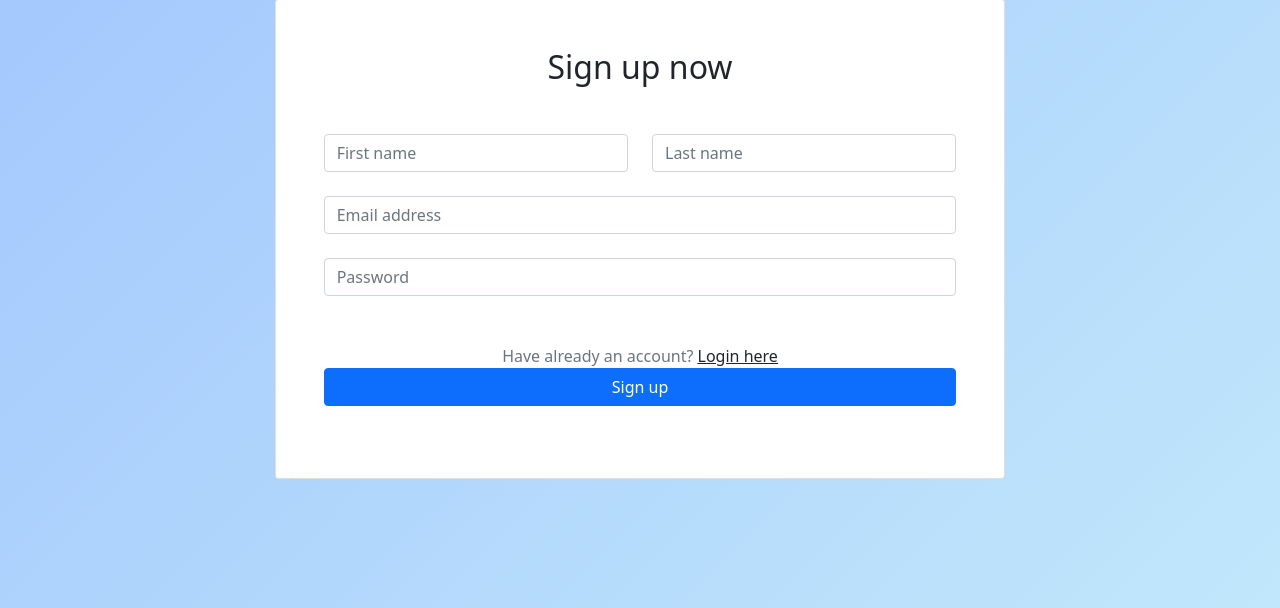
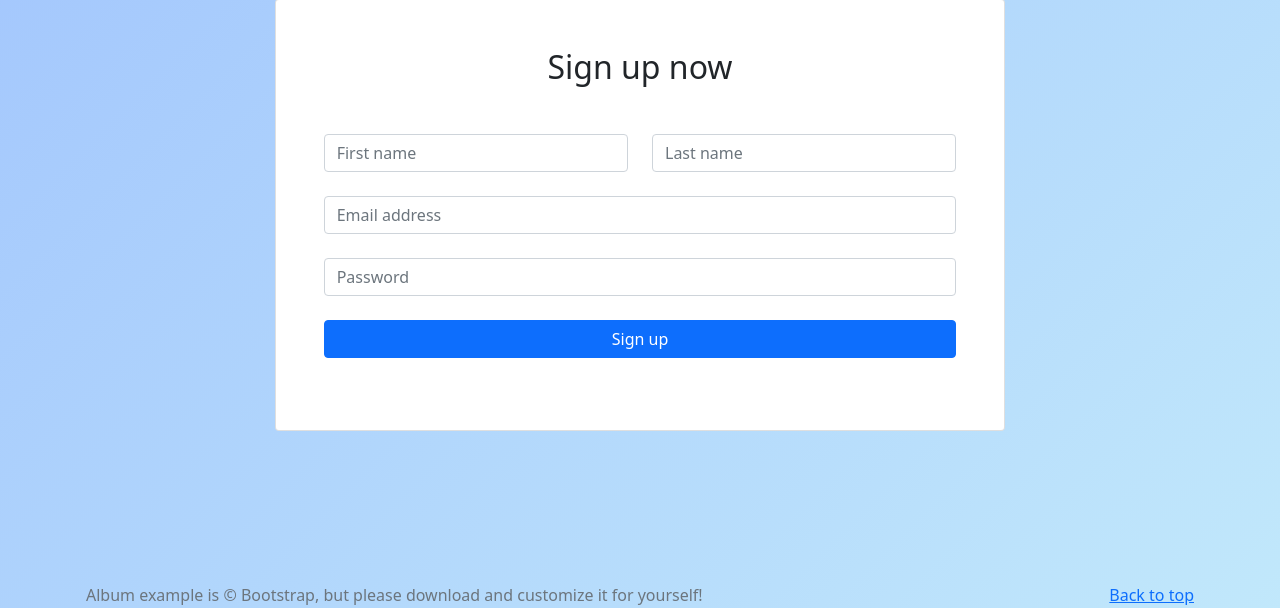
Before and after one commit to czmyu03160/The_team_Project, a Flask app: page /register in a window 1280 px wide. Shown: the part 255-863 px from the top of the page. Run offline with Flask 3, Linux system fonts and the light colour scheme; some libraries are stand-ins or nearby versions.

Commit message:
[commit comment here]

```diff
--- a/app.py
+++ b/app.py
@@ -15,10 +15,15 @@ def get_db_connection():
 
 
 
+
+
+
 @app.route('/')
 def index():
     """Render the home page."""
     return render_template('index.html')
+
+
 
 @app.route('/register', methods=['GET', 'POST'])
 def register():
--- a/templates/register.html
+++ b/templates/register.html
@@ -56,11 +56,6 @@
               <div class="form-floating mb-4">
                 <input type="password" id="password" name="password" class="form-control" placeholder="Password" required>
               </div>
-
-              <p class="text-center text-muted mt-5 mb-0">Have already an account?
-                <a href="{{ url_for('index') }}#loginModal" class="fw-bold text-body"><u>Login here</u></a>
-              </p>
-
               <button type="submit" class="btn btn-primary btn-block w-100 mb-4" >
                 Sign up
               </button>
```
